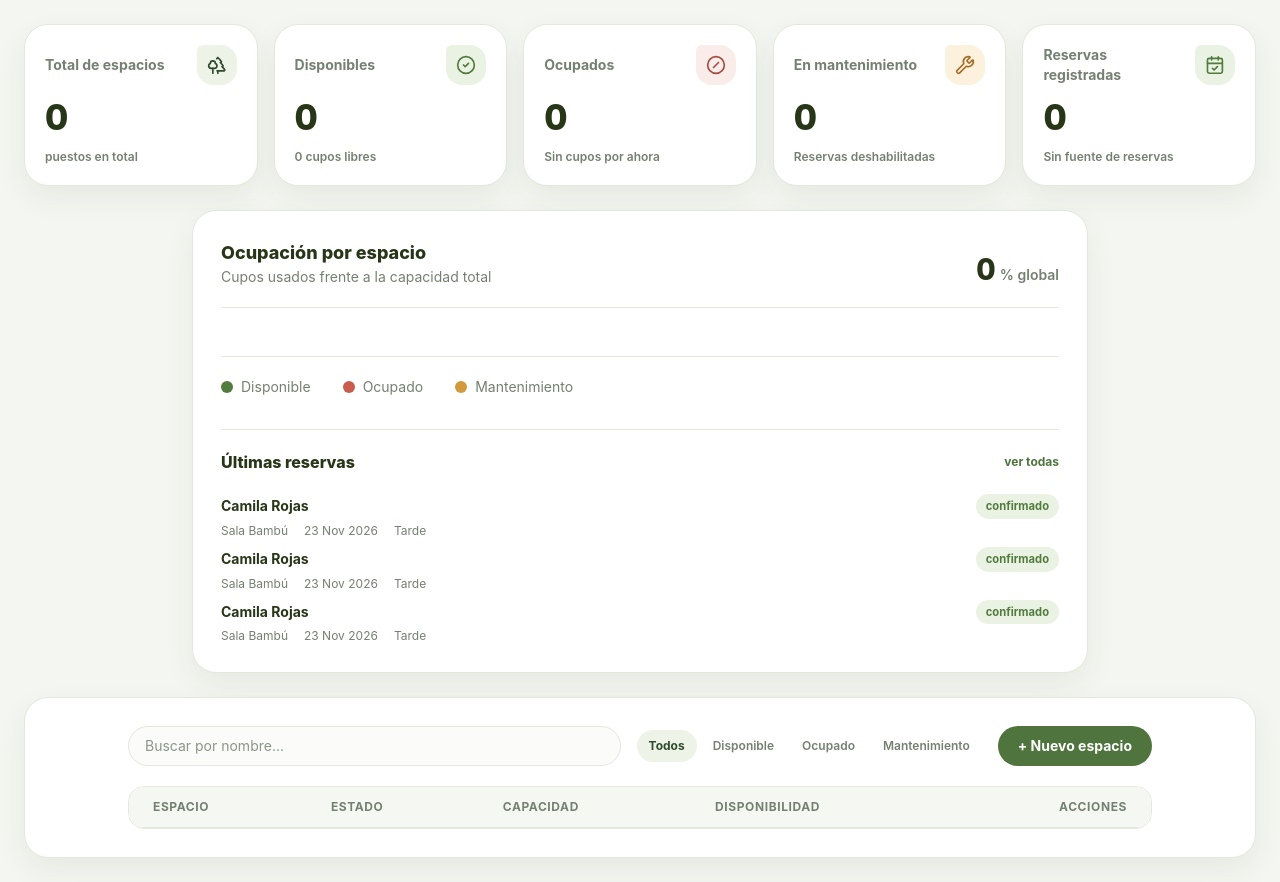
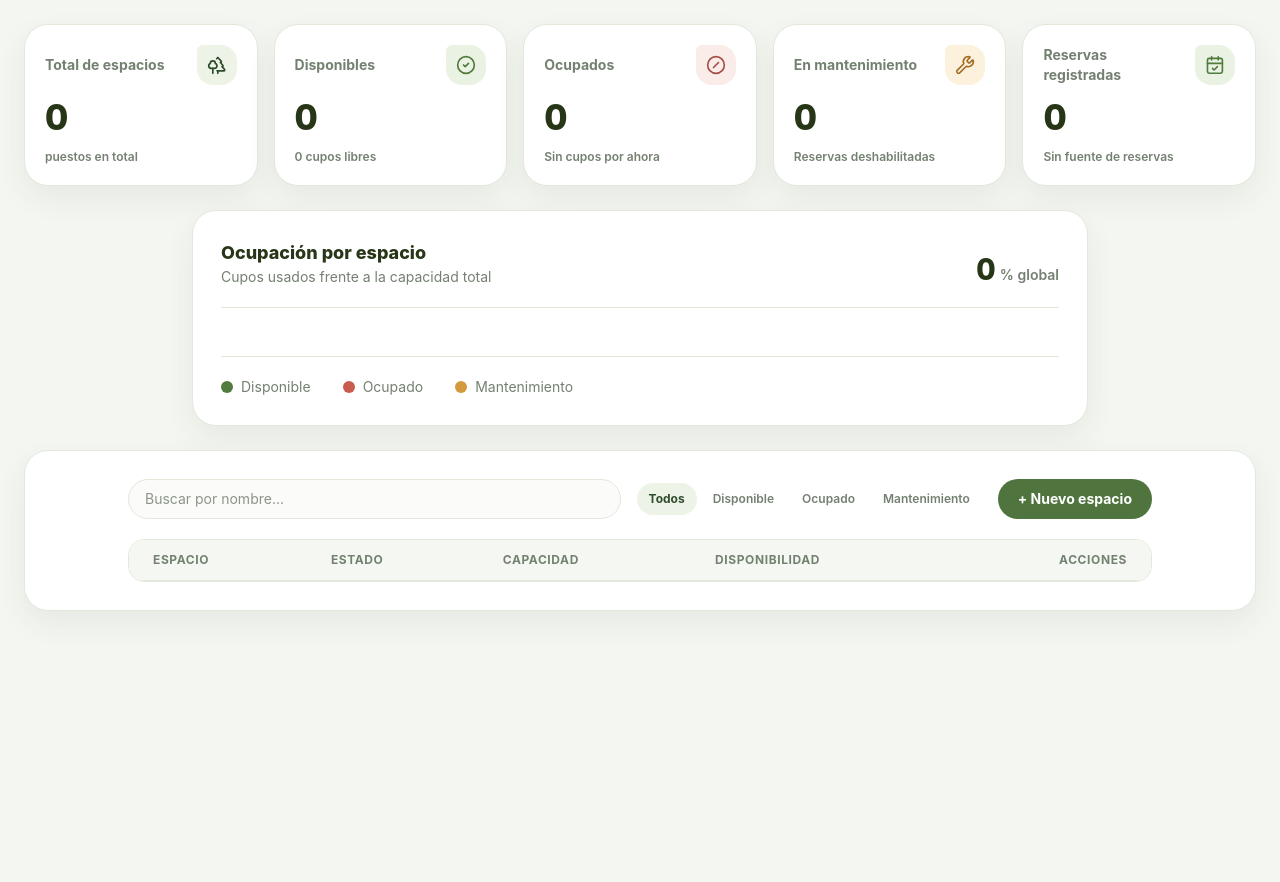
Before and after one commit to C8Hubble/coworking, a website: page pages/dashboard.html in a window 1280 px wide. After the commit the page ends 800 px from the top, so only its background shows below. Drawn offline with Linux system fonts and the light colour scheme; some packages are replaced by stand-ins of ours; no server answers; a script that the page names is missing.

Commit message:
feat: se quita sección de reservas de dashboard.html

```diff
--- a/pages/dashboard.html
+++ b/pages/dashboard.html
@@ -118,49 +118,6 @@
                     <span>Mantenimiento</span>
                 </div>
 
-            </article>
-
-            <article class="reservas mt-2 border-t border-[#e2e8dc] pt-5">
-                <div class="flex flex-row items-center justify-between">
-                    <h3 class="text-base font-extrabold">Últimas reservas</h3>
-                    <a href="">
-                        <h4 class="text-xs font-bold text-[#4f743d] hover:underline">ver todas</h4>
-                    </a>
-
-                </div>
-
-                <div class="mt-5">
-                    <ul class="flex flex-col gap-2">
-                        <li>
-                            <div class="flex flex-row items-center justify-between gap-3">
-                                <h3 class="text-sm font-bold">Camila Rojas</h3>
-                                <p class="rounded-full bg-[#eaf3e3] px-2.5 py-1 text-[0.7rem] font-bold text-[#527b3e]">confirmado</p>
-                            </div>
-                            <div class="mt-1 flex flex-wrap gap-x-4 gap-y-1 text-xs text-[#748071]"><span>Sala Bambú</span><span>23
-                                    Nov 2026</span><span class="tiempo-reserva">Tarde</span></div>
-                        </li>
-
-                        <li>
-                            <div class="flex flex-row items-center justify-between gap-3">
-                                <h3 class="text-sm font-bold">Camila Rojas</h3>
-                                <p class="rounded-full bg-[#eaf3e3] px-2.5 py-1 text-[0.7rem] font-bold text-[#527b3e]">confirmado</p>
-                            </div>
-                            <div class="mt-1 flex flex-wrap gap-x-4 gap-y-1 text-xs text-[#748071]"><span>Sala Bambú</span><span>23
-                                    Nov 2026</span><span class="tiempo-reserva">Tarde</span></div>
-                        </li>
-
-                        <li>
-                            <div class="flex flex-row items-center justify-between gap-3">
-                                <h3 class="text-sm font-bold">Camila Rojas</h3>
-                                <p class="rounded-full bg-[#eaf3e3] px-2.5 py-1 text-[0.7rem] font-bold text-[#527b3e]">confirmado</p>
-                            </div>
-                            <div class="mt-1 flex flex-wrap gap-x-4 gap-y-1 text-xs text-[#748071]"><span>Sala Bambú</span><span>23
-                                    Nov 2026</span><span class="tiempo-reserva">Tarde</span></div>
-                        </li>
-
-                    </ul>
-
-                </div>
             </article>
         </section>
 
```
